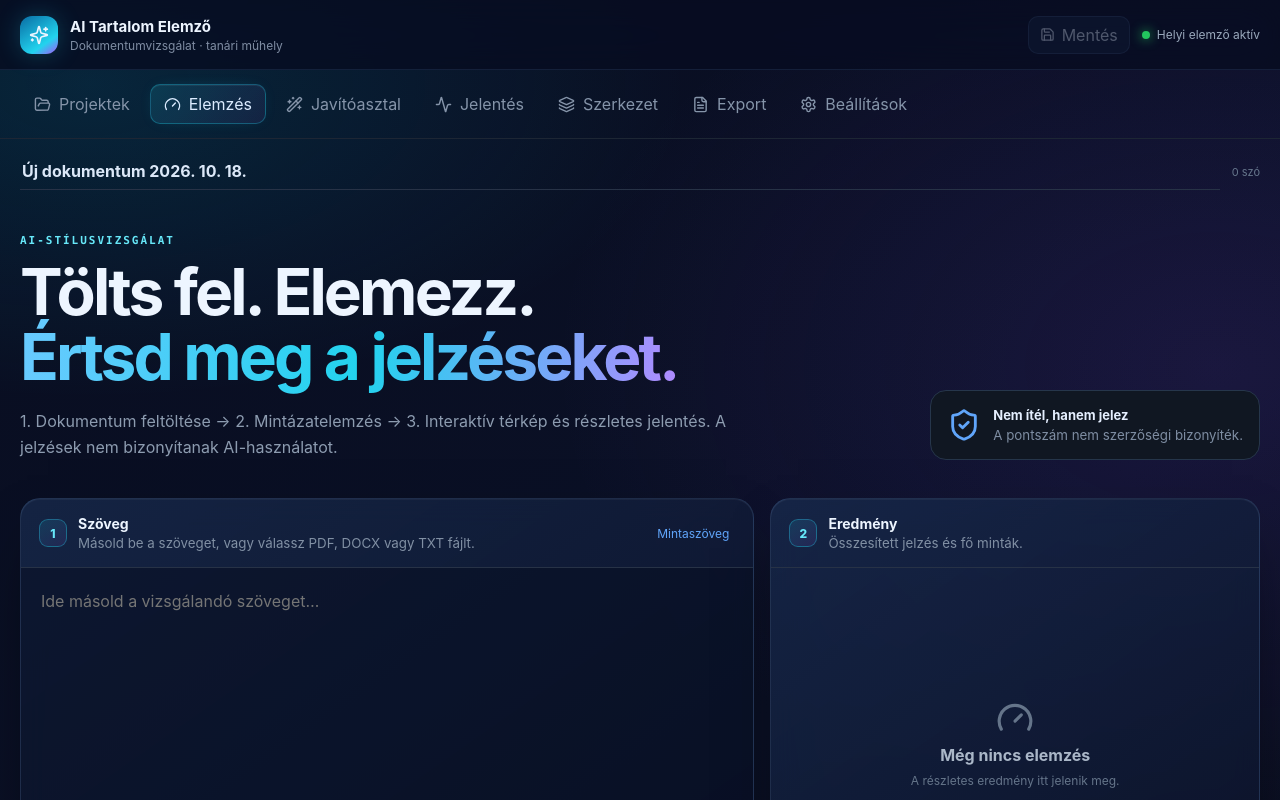
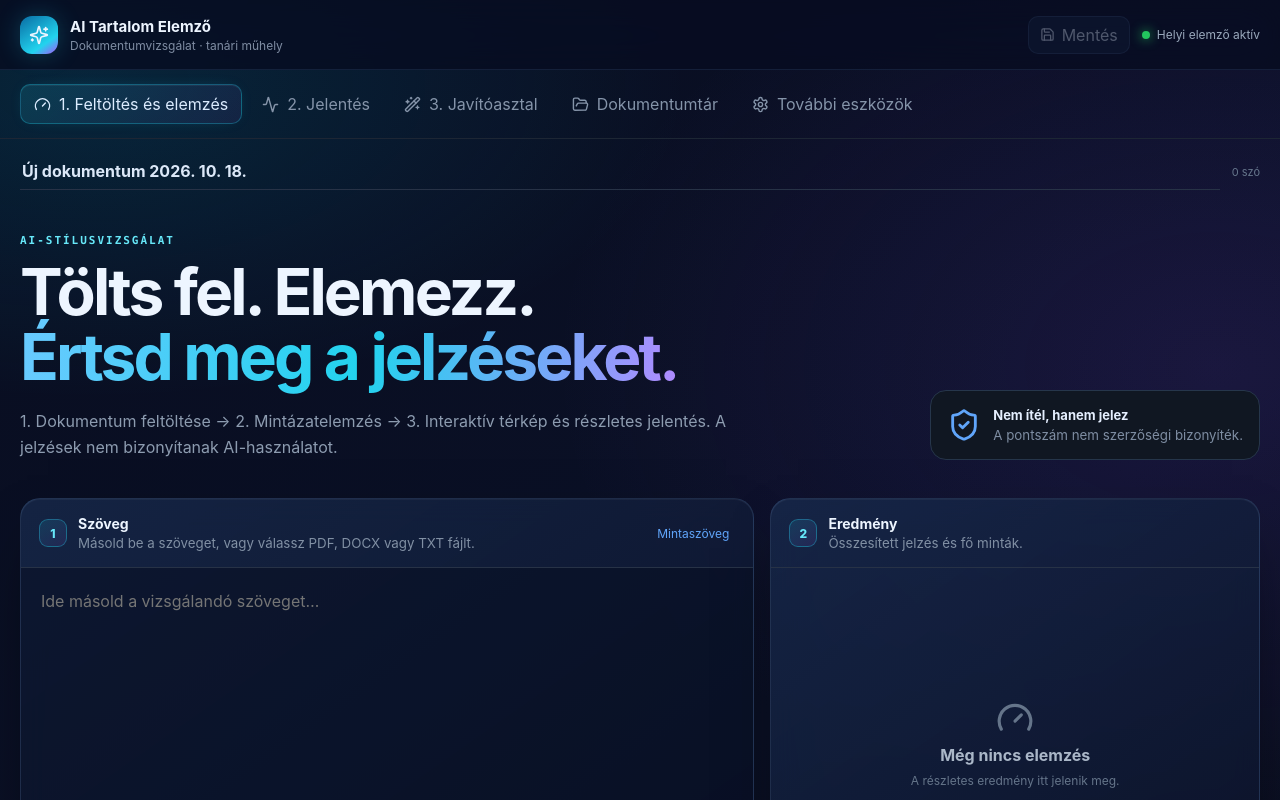
Before and after one commit to FasiSandor/ai-tartalom-elemzo, a Next.js app: page / in a window 1280 px wide. Shown: the top 800 px of the page. Built offline with nearby package versions, Linux system fonts and the light colour scheme.

Commit message:
Simplify app navigation into three primary steps and collapsible tools

```diff
--- a/app/page.tsx
+++ b/app/page.tsx
@@ -60,6 +60,7 @@ export default function Home() {
   const [text, setText] = useState("");
   const [result, setResult] = useState<AnalysisResult | null>(null);
   const [tab, setTab] = useState<Tab>("elemzes");
+  const [moreOpen, setMoreOpen] = useState(false);
   const [selected, setSelected] = useState<number | null>(null);
   const [busy, setBusy] = useState(false);
   const [projects, setProjects] = useState<SavedProject[]>([]);
@@ -379,21 +380,28 @@ export default function Home() {
         </div>
       </header>
 
-      <nav className="tabs">
+      <nav className="tabs" aria-label="Fő navigáció">
         {([
-          ["projektek", "Projektek", FolderOpen],
-          ["elemzes", "Elemzés", Gauge],
-          ["javito", "Javítóasztal", Wand2],
-          ["jelentes", "Jelentés", Activity],
-          ["szerkezet", "Szerkezet", Layers3],
-          ["export", "Export", FileText],
-          ["beallitasok", "Beállítások", Settings]
-        ] as const).map(([key, label, Icon]) => (
-          <button key={key} className={tab === key ? "active" : ""} onClick={() => setTab(key)}>
-            <Icon size={17} /> {label}
+          ["elemzes", "1. Feltöltés és elemzés", Gauge],
+          ["jelentes", "2. Jelentés", Activity],
+          ["javito", "3. Javítóasztal", Wand2],
+          ["projektek", "Dokumentumtár", FolderOpen]
+        ] as const).map(([key,label,Icon])=>(
+          <button key={key} className={tab===key?"active":""} onClick={()=>{setTab(key);setMoreOpen(false);}}>
+            <Icon size={17}/><span>{label}</span>
           </button>
         ))}
+        <button className={moreOpen||tab==="szerkezet"||tab==="export"||tab==="beallitasok"?"active":""}
+          aria-expanded={moreOpen} aria-controls="more-tools" onClick={()=>setMoreOpen(v=>!v)}>
+          <Settings size={17}/><span>További eszközök</span>
+        </button>
       </nav>
+      {moreOpen && <div id="more-tools" className="more-tools" role="group" aria-label="További eszközök">
+        {([["szerkezet","Szerkezet",Layers3],["export","Word-export",FileText],["beallitasok","Beállítások",Settings]] as const).map(([key,label,Icon])=>
+          <button key={key} className={tab===key?"active":""} onClick={()=>{setTab(key);setMoreOpen(false);}}>
+            <Icon size={16}/>{label}
+          </button>)}
+      </div>}
 
       {tab !== "projektek" && (
         <section className="document-bar">
```
